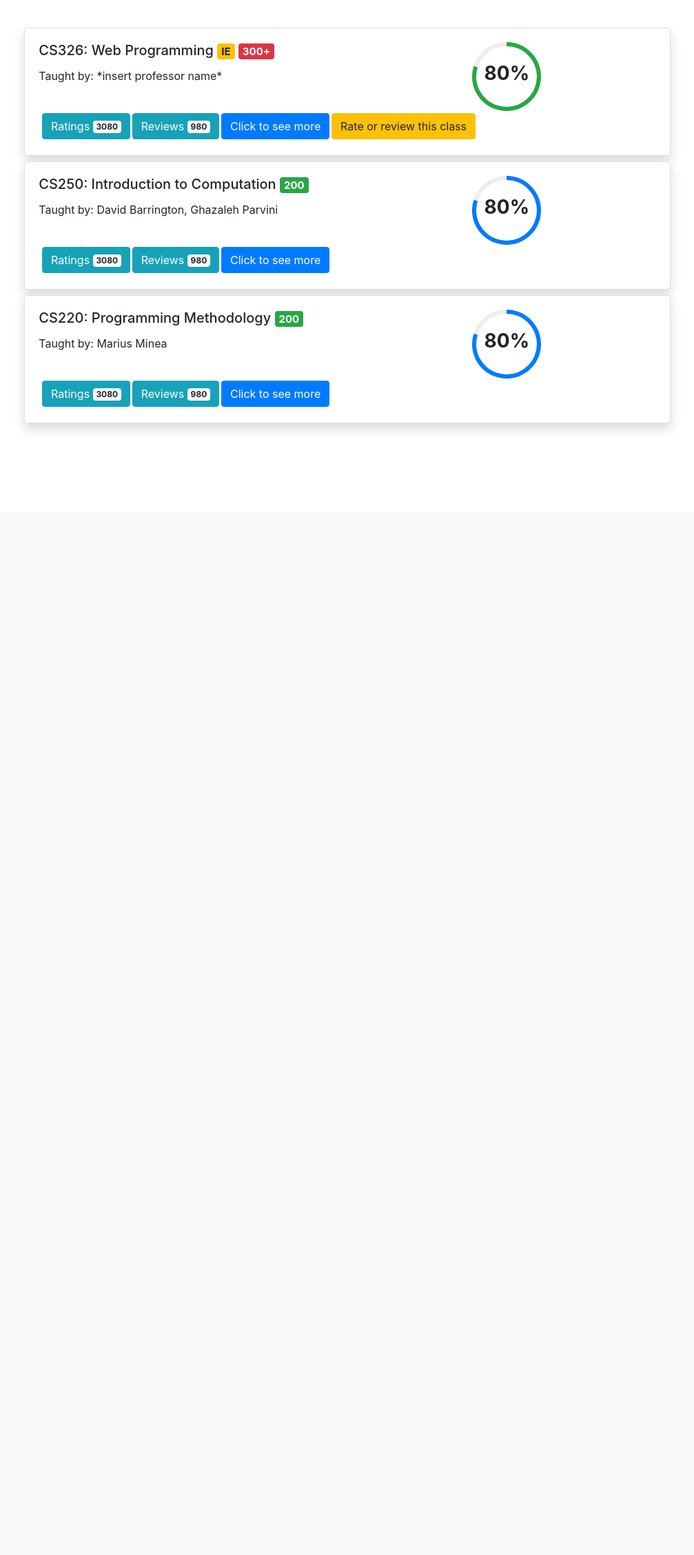
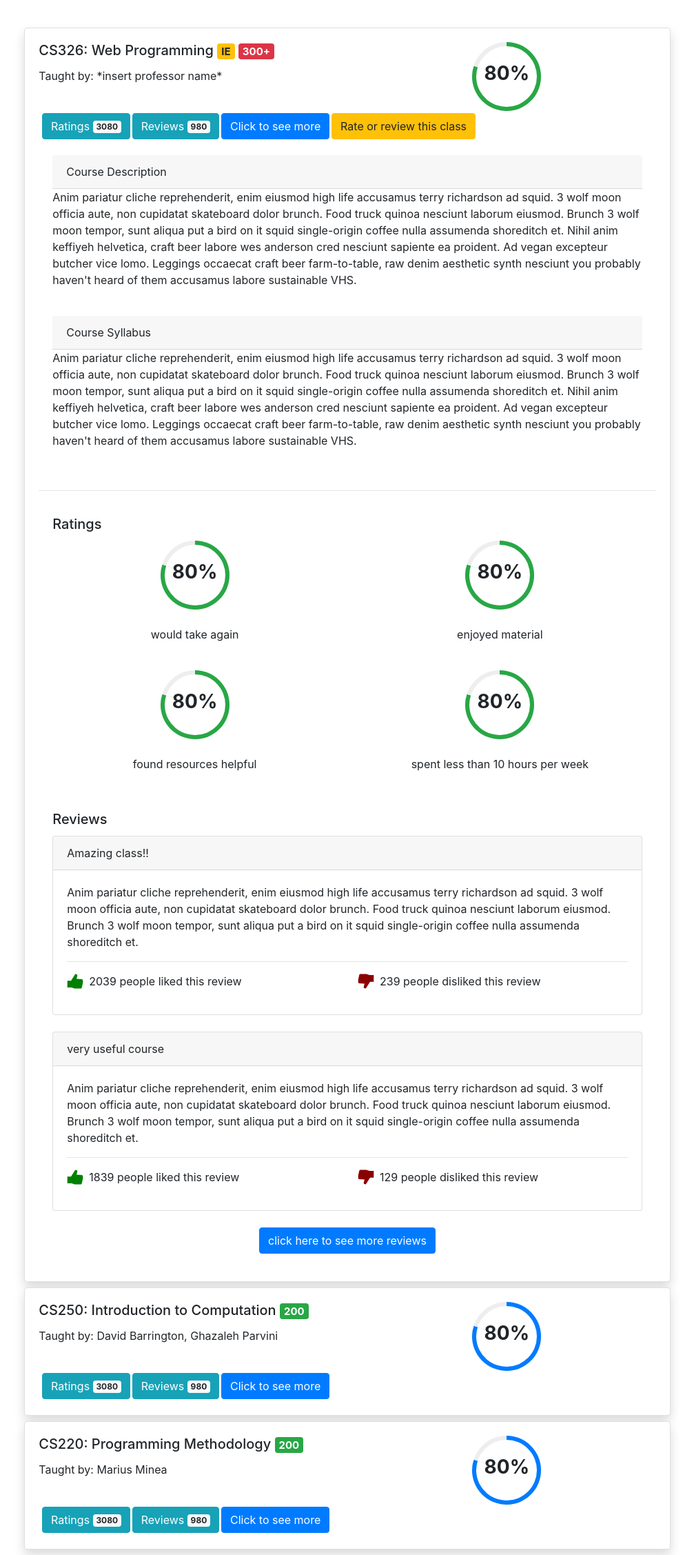
Before and after one commit to Merlin1A/cs326-team-psi, a PHP site: page / in a window 1280 px wide, after a click on "Click to see more". Shown: the part 56-2311 px from the top of the page at 69% size, without its empty margins (136-1143 px from the left). Before the commit the page ends 679 px from the top, so only its background shows below. Run offline with PHP 8.4, Linux system fonts and the light colour scheme.

Commit message:
adding content to expanded cards on index.html

```diff
--- a/index.html
+++ b/index.html
@@ -72,7 +72,7 @@
                   </a>
                 </div>
               </div>
-              <div id="collapseOne" class="collapse show">
+              <div id="collapseOne" class="collapse">
                 <div class="card-body">
                   <div class="card-header">Course Description</div>
                   Anim pariatur cliche reprehenderit, enim eiusmod high life accusamus terry richardson ad squid. 3 wolf moon officia aute, non cupidatat skateboard dolor brunch. Food truck quinoa nesciunt laborum eiusmod. Brunch 3 wolf moon tempor, sunt aliqua put a bird on it squid single-origin coffee nulla assumenda shoreditch et. Nihil anim keffiyeh helvetica, craft beer labore wes anderson cred nesciunt sapiente ea proident. Ad vegan excepteur butcher vice lomo. Leggings occaecat craft beer farm-to-table, raw denim aesthetic synth nesciunt you probably haven't heard of them accusamus labore sustainable VHS.
@@ -97,6 +97,7 @@
                           <div class="h3 font-weight-bold">80%</div>
                         </div>
                       </div>
+                      <p class="rating-cat">would take again</p>
                     </div>
                     <div class="col">
                       <div class="progress mx-auto justify-content-end" data-value='80'>
@@ -110,6 +111,7 @@
                           <div class="h3 font-weight-bold">80%</div>
                         </div>
                       </div>
+                      <p class="rating-cat">enjoyed material</p>
                     </div>
                   </div>
                   <div class="row mt-4">
@@ -125,6 +127,7 @@
                           <div class="h3 font-weight-bold">80%</div>
                         </div>
                       </div>
+                      <p class="rating-cat">found resources helpful</p>
                     </div>
                     <div class="col">
                       <div class="progress mx-auto justify-content-end" data-value='80'>
@@ -138,6 +141,7 @@
                           <div class="h3 font-weight-bold">80%</div>
                         </div>
                       </div>
+                      <p class="rating-cat">spent less than 10 hours per week</p>
                     </div>
                   </div>
                 </div>
@@ -152,14 +156,38 @@
                       <div class="row">
                         <div class="col">
                           <div class="icon"><ion-icon name="thumbs-up-sharp" class="thumbs-up"></ion-icon></div>
-                          <div class="numberreviews pl-2"><p></p></div>
+                          <div class="numberreviews pl-2"><p>2039 people liked this review</p></div>
                         </div>
                         <div class="col">
-                          <ion-icon name="thumbs-down-sharp" class="thumbs-down"></ion-icon>
+                          <div class="icon"><ion-icon name="thumbs-down-sharp" class="thumbs-down"></ion-icon></div>
+                          <div class="numberreviews pl-2"><p>239 people disliked this review</p></div>
                         </div>
                       </div>
                     </div>
                   </div>
+                  <br>
+                  <div class="card">
+                    <div class="card-header">very useful course</div>
+                    <div class="card-body">
+                      Anim pariatur cliche reprehenderit, enim eiusmod high life accusamus terry richardson ad squid. 3 wolf moon officia aute, non cupidatat skateboard dolor brunch.
+                      Food truck quinoa nesciunt laborum eiusmod. Brunch 3 wolf moon tempor, sunt aliqua put a bird on it squid single-origin coffee nulla assumenda shoreditch et.
+                      <hr>
+                      <div class="row">
+                        <div class="col">
+                          <div class="icon"><ion-icon name="thumbs-up-sharp" class="thumbs-up"></ion-icon></div>
+                          <div class="numberreviews pl-2"><p>1839 people liked this review</p></div>
+                        </div>
+                        <div class="col">
+                          <div class="icon"><ion-icon name="thumbs-down-sharp" class="thumbs-down"></ion-icon></div>
+                          <div class="numberreviews pl-2"><p>129 people disliked this review</p></div>
+                        </div>
+                      </div>
+                    </div>
+                  </div>
+                  <br>
+                  <button type="button" class="btn btn-primary more-reviews">
+                    click here to see more reviews
+                  </button>
                 </div>
               </div>
             </div>
--- a/main.css
+++ b/main.css
@@ -104,3 +104,13 @@
 .numberreviews{
     float:left;
 }
+
+.rating-cat{
+    padding-top: 3vh;
+    text-align: center;
+}
+
+.more-reviews{
+    margin:0 auto;
+    display:block;
+}
```
